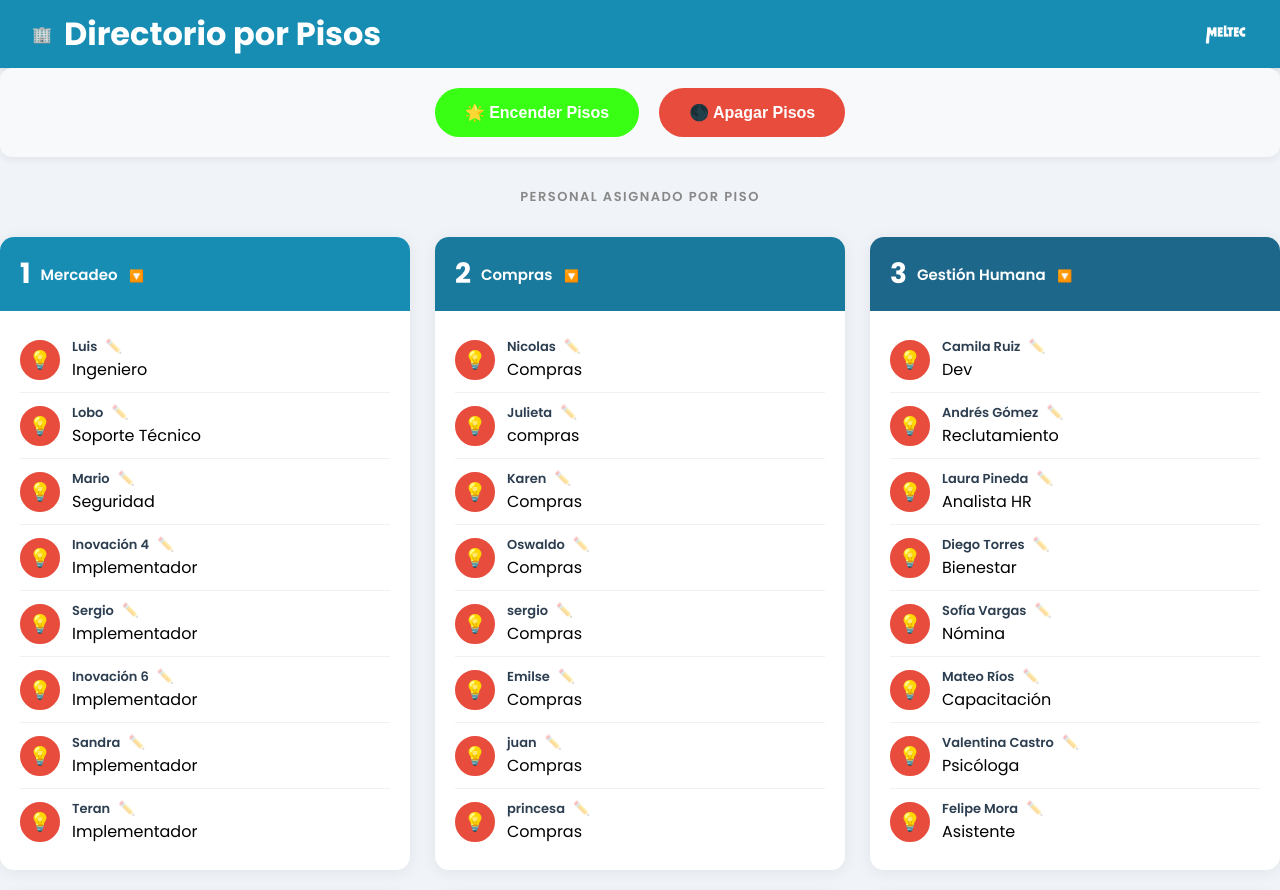
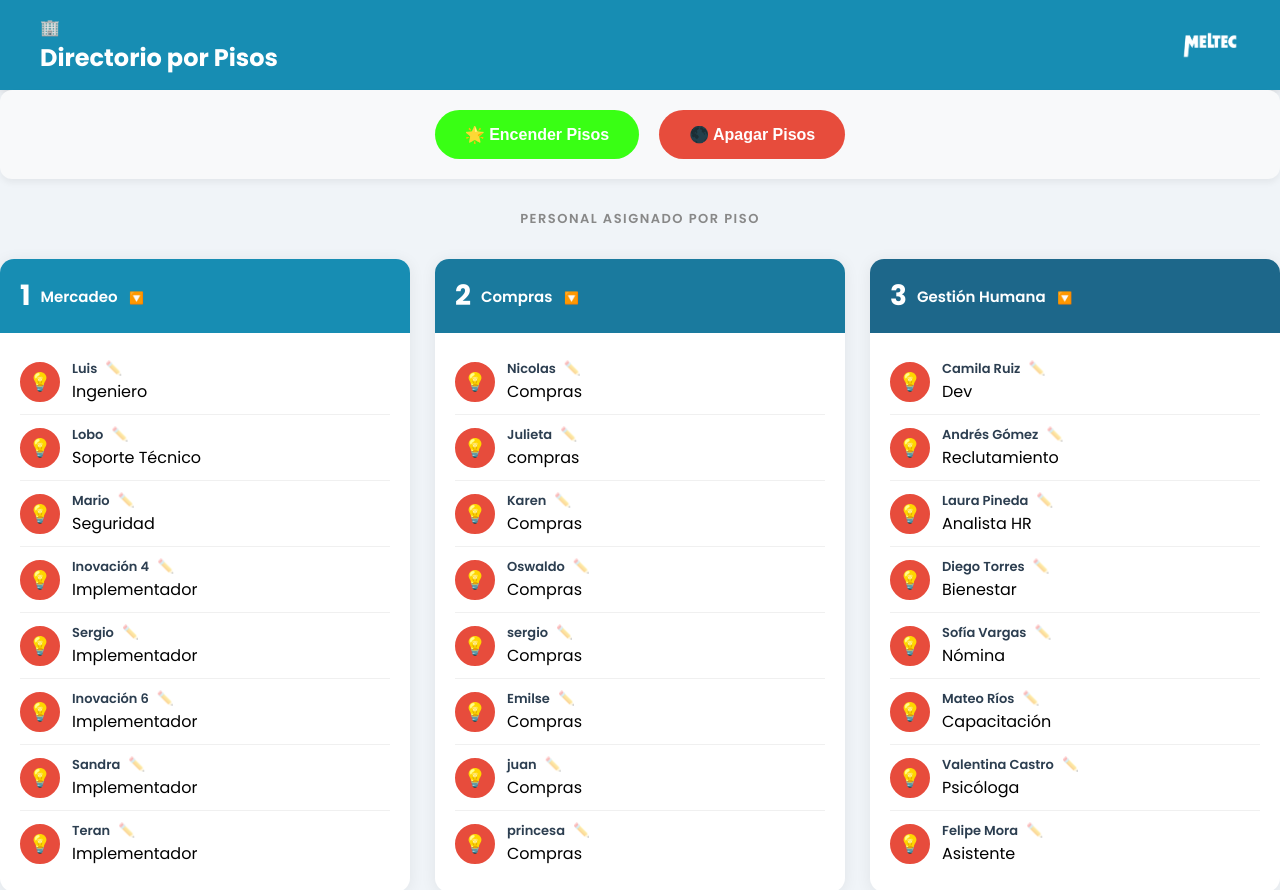
Before and after one commit to kittylol1212/luces_oficina, a website: page frontend/pisos.html in a window 1280 px wide. Shown: the top 890 px of the page. Drawn offline with Linux system fonts and the light colour scheme; no server answers.

Commit message:
cambio de url

```diff
--- a/frontend/css/pisos.css
+++ b/frontend/css/pisos.css
@@ -214,40 +214,31 @@
 }
 
 .header {
-    background: #178db3;
+    background-color: #178db3;
     color: white;
-    padding: 10px 32px; /* Reduje un poco el padding para que el logo quepa mejor */
+    padding: 15px 40px; /* Más espacio interno */
+    display: flex !important;
+    justify-content: space-between !important; /* Esto empuja el logo a la derecha */
+    align-items: center !important;
+    width: 100%;
+    box-sizing: border-box;
+}
+
+.header-content-left {
     display: flex;
     align-items: center;
-    justify-content: space-between; /* ESTO envia el logo a la derecha */
-    box-shadow: 0 3px 12px rgba(0,0,0,0.15);
+    gap: 15px;
 }
 
-.header-left {
-    display: flex;
-    align-items: center;
-    gap: 12px;
+.header h1 {
+    margin: 0;
+    font-size: 24px;
 }
 
-.header-right {
-    display: flex;
-    align-items: center;
+/* AQUÍ CORREGIMOS EL TAMAÑO */
+.logo-meltec {
+    height: 60px; /* Aumenté el tamaño (estaba muy pequeño) */
+    width: auto;  /* Mantiene la proporción */
+    object-fit: contain;
+    display: block;
 }
-
-.logo-meltec {
-    height: 45px; /* Tamaño ideal para el logo */
-    width: auto;
-    object-fit: contain;
-    /* Este filtro es por si el logo tiene fondo negro, lo vuelve blanco */
-    filter: brightness(0) invert(1);
-}
-
-/* Ajuste para que el título no se vea gigante en móvil con el logo al lado */
-@media (max-width: 600px) {
-    .header h1 {
-        font-size: 18px;
-    }
-    .logo-meltec {
-        height: 30px;
-    }
-}
```
